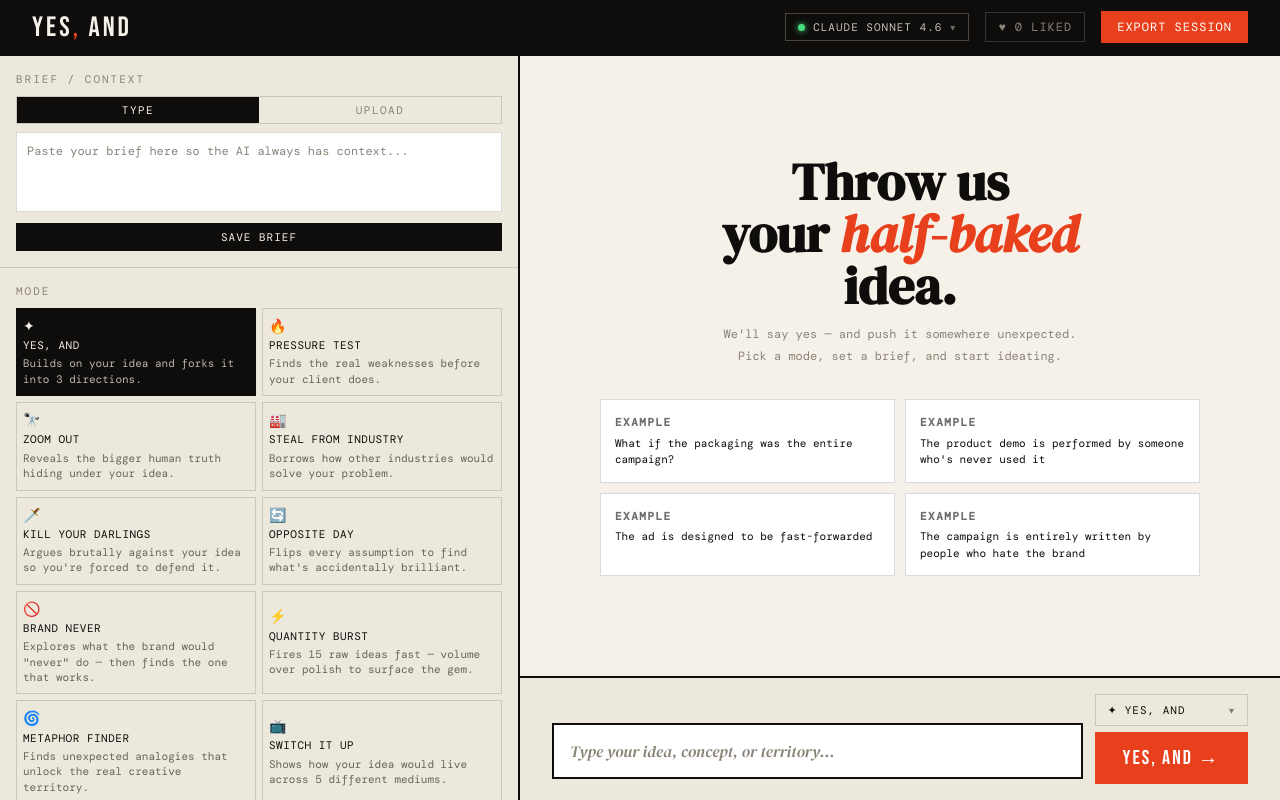
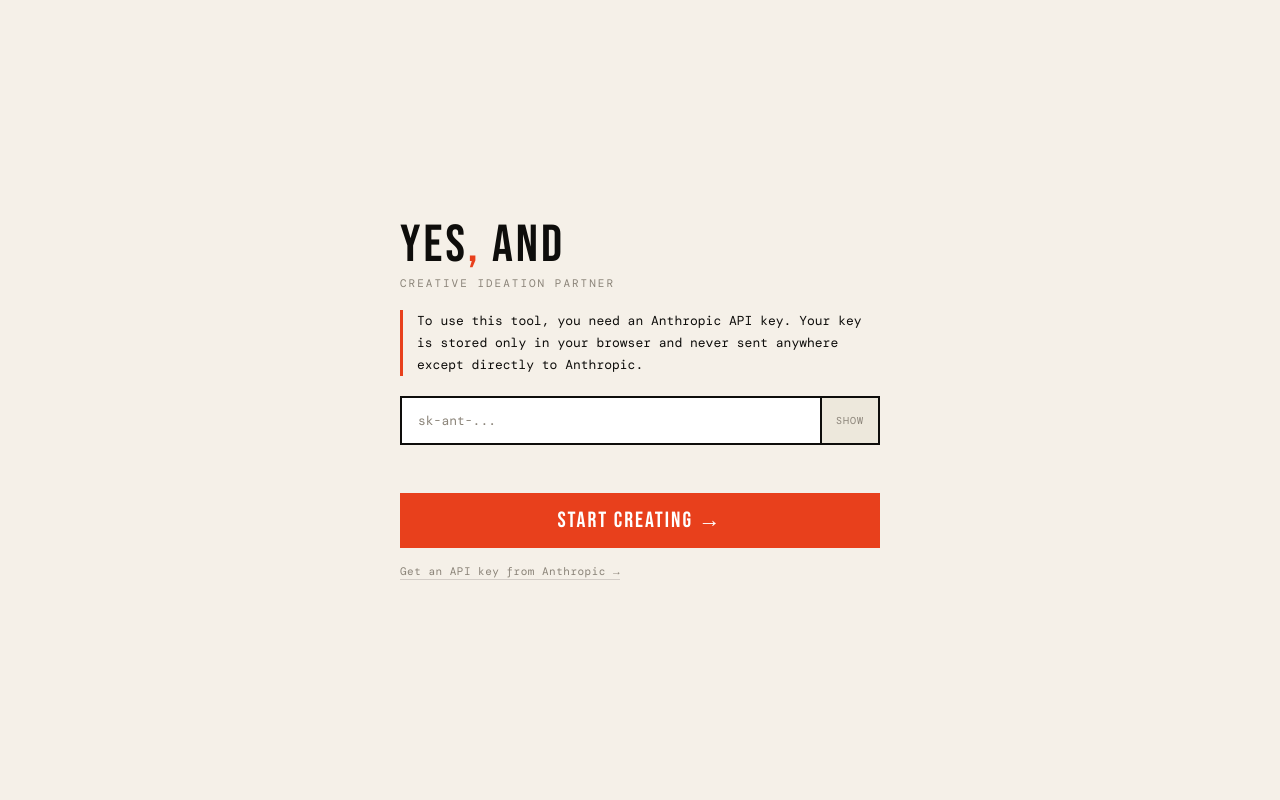
Before and after one commit to kcrudolph/yesand, a plain HTML site: page index.html in a window 1280 px wide. Drawn offline with nearby package versions, Linux system fonts and the light colour scheme; a web font is replaced by a local one.

Commit message:
Add API key input overlay and related styles

```diff
--- a/index.html
+++ b/index.html
@@ -1023,7 +1023,136 @@
     text-transform: uppercase;
   }
 
-  /* SCROLLBAR */
+  /* API KEY GATE */
+  .apikey-overlay {
+    position: fixed;
+    inset: 0;
+    background: var(--paper);
+    z-index: 9999;
+    display: flex;
+    align-items: center;
+    justify-content: center;
+    padding: 24px;
+  }
+  .apikey-overlay.hidden { display: none; }
+
+  .apikey-box {
+    max-width: 480px;
+    width: 100%;
+    display: flex;
+    flex-direction: column;
+    align-items: flex-start;
+    gap: 16px;
+  }
+
+  .apikey-logo {
+    font-family: 'Bebas Neue', sans-serif;
+    font-size: 52px;
+    letter-spacing: 3px;
+    color: var(--ink);
+    line-height: 1;
+  }
+  .apikey-logo span { color: var(--accent); }
+
+  .apikey-subtitle {
+    font-family: 'DM Mono', monospace;
+    font-size: 11px;
+    letter-spacing: 2px;
+    text-transform: uppercase;
+    color: var(--muted);
+    margin-top: -12px;
+  }
+
+  .apikey-desc {
+    font-size: 13px;
+    line-height: 1.7;
+    color: var(--ink);
+    border-left: 3px solid var(--accent);
+    padding-left: 14px;
+    margin: 4px 0;
+  }
+
+  .apikey-field-wrap {
+    display: flex;
+    width: 100%;
+    border: 2px solid var(--ink);
+  }
+
+  .apikey-input {
+    flex: 1;
+    font-family: 'DM Mono', monospace;
+    font-size: 13px;
+    padding: 14px 16px;
+    border: none;
+    background: white;
+    color: var(--ink);
+    outline: none;
+    letter-spacing: 1px;
+  }
+  .apikey-input::placeholder { color: var(--muted); letter-spacing: 0; }
+
+  .apikey-toggle {
+    font-family: 'DM Mono', monospace;
+    font-size: 10px;
+    letter-spacing: 1px;
+    padding: 0 14px;
+    background: var(--cream);
+    border: none;
+    border-left: 2px solid var(--ink);
+    cursor: pointer;
+    color: var(--muted);
+    text-transform: uppercase;
+  }
+  .apikey-toggle:hover { background: var(--ink); color: var(--paper); }
+
+  .apikey-error {
+    font-family: 'DM Mono', monospace;
+    font-size: 11px;
+    color: var(--accent);
+    letter-spacing: 0.5px;
+    min-height: 16px;
+  }
+
+  .apikey-btn {
+    font-family: 'Bebas Neue', sans-serif;
+    font-size: 22px;
+    letter-spacing: 2px;
+    padding: 14px 32px;
+    background: var(--accent);
+    color: white;
+    border: none;
+    cursor: pointer;
+    transition: background 0.15s;
+    width: 100%;
+  }
+  .apikey-btn:hover { background: var(--ink); }
+
+  .apikey-link {
+    font-family: 'DM Mono', monospace;
+    font-size: 11px;
+    color: var(--muted);
+    text-decoration: none;
+    letter-spacing: 0.5px;
+    border-bottom: 1px solid var(--border);
+    padding-bottom: 1px;
+    transition: color 0.15s;
+  }
+  .apikey-link:hover { color: var(--ink); }
+
+  .change-key-btn {
+    font-family: 'DM Mono', monospace;
+    font-size: 10px;
+    letter-spacing: 1px;
+    background: transparent;
+    border: 1px solid rgba(245,240,232,0.25);
+    color: rgba(245,240,232,0.5);
+    padding: 5px 10px;
+    cursor: pointer;
+    text-transform: uppercase;
+    transition: all 0.15s;
+  }
+  .change-key-btn:hover { border-color: rgba(245,240,232,0.6); color: rgba(245,240,232,0.9); }
+
   ::-webkit-scrollbar { width: 4px; }
   ::-webkit-scrollbar-track { background: transparent; }
   ::-webkit-scrollbar-thumb { background: var(--border); }
@@ -1097,12 +1226,29 @@
         </div>
       </div>
     </div>
+    <button class="change-key-btn" onclick="changeApiKey()">⚿ API KEY</button>
     <div class="likes-counter" id="likesCounter" onclick="showLikesModal()">♥ 0 LIKED</div>
     <button class="export-btn" onclick="showExport()">EXPORT SESSION</button>
   </div>
 </header>
 
-<div class="app">
+<!-- API KEY GATE -->
+<div class="apikey-overlay" id="apikeyOverlay">
+  <div class="apikey-box">
+    <div class="apikey-logo">YES<span>,</span> AND</div>
+    <div class="apikey-subtitle">Creative Ideation Partner</div>
+    <p class="apikey-desc">To use this tool, you need an Anthropic API key. Your key is stored only in your browser and never sent anywhere except directly to Anthropic.</p>
+    <div class="apikey-field-wrap">
+      <input type="password" id="apikeyInput" class="apikey-input" placeholder="sk-ant-..." autocomplete="off" />
+      <button class="apikey-toggle" onclick="toggleKeyVisibility()" id="apikeyToggle">SHOW</button>
+    </div>
+    <div class="apikey-error" id="apikeyError"></div>
+    <button class="apikey-btn" onclick="submitApiKey()">START CREATING →</button>
+    <a class="apikey-link" href="https://console.anthropic.com/settings/keys" target="_blank">Get an API key from Anthropic →</a>
+  </div>
+</div>
+
+<div class="app" id="mainApp">
   <!-- SIDEBAR -->
   <div class="sidebar">
     <div class="sidebar-section">
@@ -1274,6 +1420,7 @@
 
 <script>
 const API_URL = "https://api.anthropic.com/v1/messages";
+let apiKey = localStorage.getItem('yesand_apikey') || '';
 let currentMode = "yes-and";
 let currentModel = "claude-sonnet-4-6";
 let brief = "";
@@ -1490,6 +1637,49 @@
   }
 });
 
+function submitApiKey() {
+  const val = document.getElementById('apikeyInput').value.trim();
+  const err = document.getElementById('apikeyError');
+  if (!val.startsWith('sk-ant-')) {
+    err.textContent = 'Key should start with sk-ant- — double check and try again.';
+    return;
+  }
+  apiKey = val;
+  localStorage.setItem('yesand_apikey', apiKey);
+  document.getElementById('apikeyOverlay').classList.add('hidden');
+  err.textContent = '';
+}
+
+function toggleKeyVisibility() {
+  const input = document.getElementById('apikeyInput');
+  const btn = document.getElementById('apikeyToggle');
+  if (input.type === 'password') {
+    input.type = 'text';
+    btn.textContent = 'HIDE';
+  } else {
+    input.type = 'password';
+    btn.textContent = 'SHOW';
+  }
+}
+
+function changeApiKey() {
+  document.getElementById('apikeyInput').value = '';
+  document.getElementById('apikeyError').textContent = '';
+  document.getElementById('apikeyOverlay').classList.remove('hidden');
+}
+
+// Allow Enter key to submit
+document.getElementById('apikeyInput').addEventListener('keydown', (e) => {
+  if (e.key === 'Enter') submitApiKey();
+});
+
+// Show gate if no key saved
+if (!apiKey) {
+  document.getElementById('apikeyOverlay').classList.remove('hidden');
+} else {
+  document.getElementById('apikeyOverlay').classList.add('hidden');
+}
+
 function syncDropdownToMode(mode) {
   document.getElementById('modeDropdownIcon').textContent = modeIcons[mode] || '✦';
   document.getElementById('modeDropdownLabel').textContent = modeLabels[mode] || mode;
@@ -1722,7 +1912,12 @@
   try {
     const resp = await fetch(API_URL, {
       method: 'POST',
-      headers: { 'Content-Type': 'application/json' },
+      headers: {
+        'Content-Type': 'application/json',
+        'x-api-key': apiKey,
+        'anthropic-version': '2023-06-01',
+        'anthropic-dangerous-direct-browser-access': 'true'
+      },
       body: JSON.stringify({
         model: currentModel,
         max_tokens: 1000,
```
